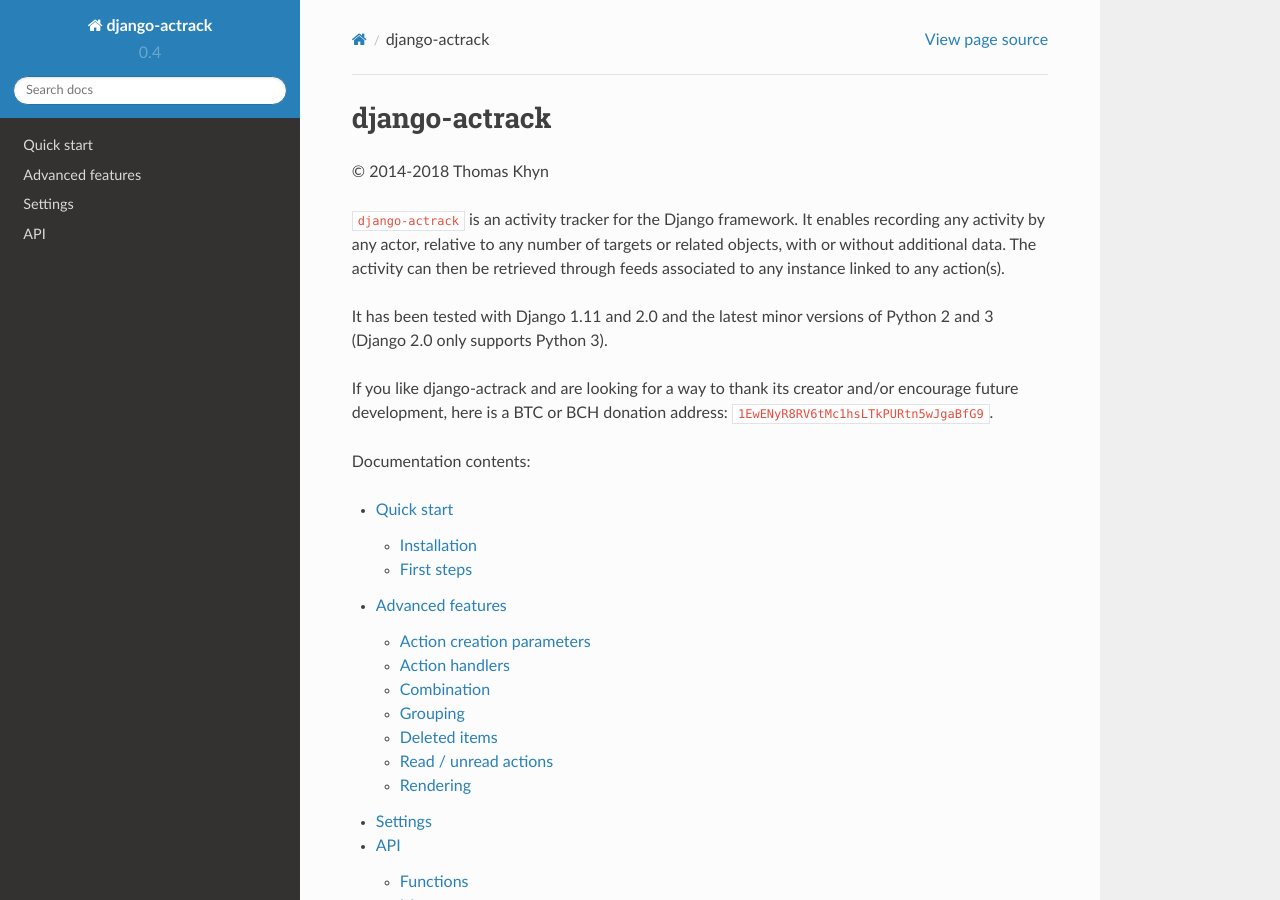
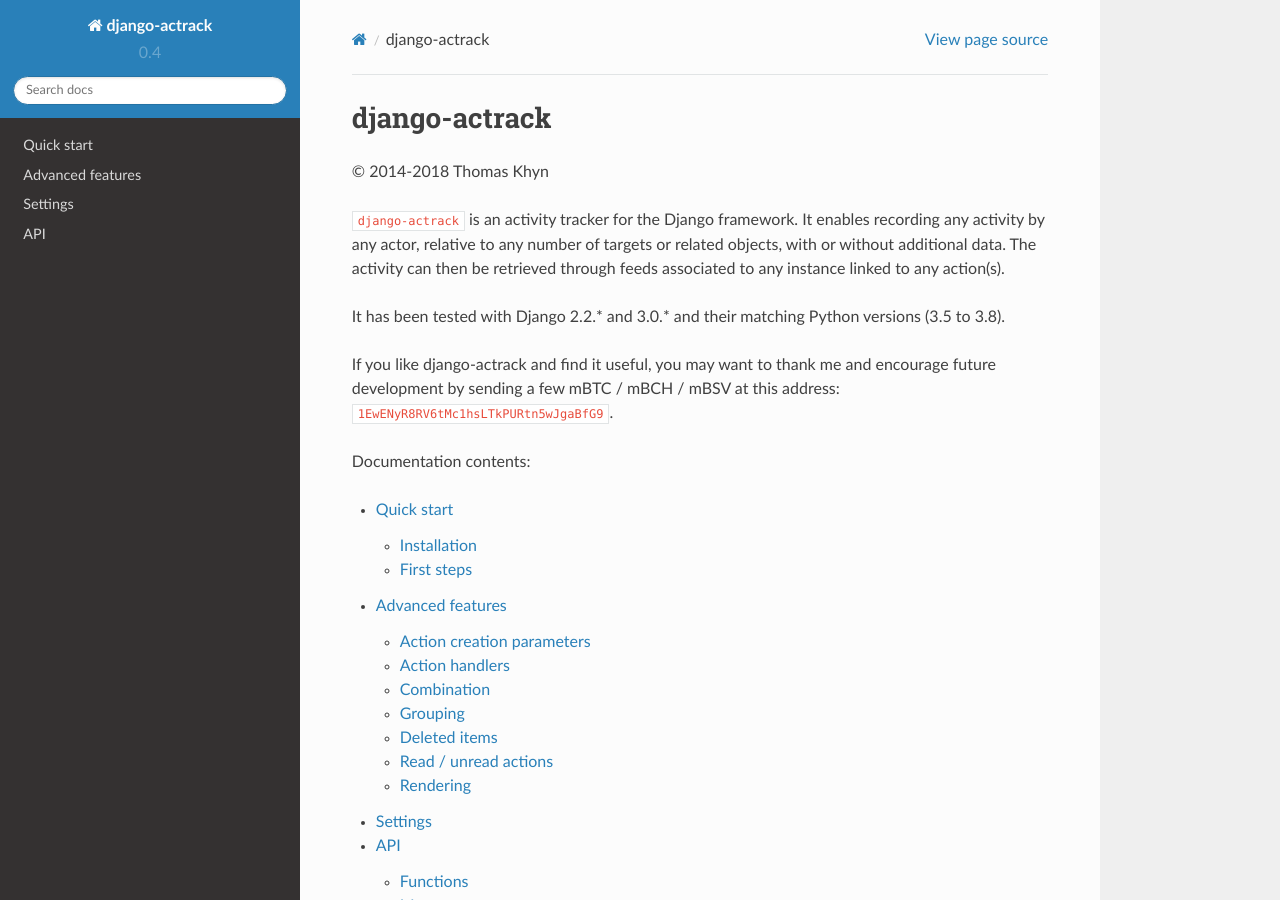
Before and after one commit to tkhyn/django-actrack, a Sphinx documentation site: the page built from doc/index.rst, in a window 1280 px wide and 900 px high. Built offline with Sphinx 7.4.7 and the Read the Docs theme 2.0.0, drawn with Linux system fonts in a browser that asks for light colours.

Commit message:
doc(readme): update supported version and donation paragraph

```diff
--- a/doc/index.rst
+++ b/doc/index.rst
@@ -10,11 +10,10 @@
 related objects, with or without additional data. The activity can then be
 retrieved through feeds associated to any instance linked to any action(s).
 
-It has been tested with Django 1.11 and 2.0 and the latest minor versions
-of Python 2 and 3 (Django 2.0 only supports Python 3).
+It has been tested with Django 2.2.* and 3.0.* and their matching Python versions (3.5 to 3.8).
 
-If you like django-actrack and are looking for a way to thank its creator and/or
-encourage future development, here is a BTC or BCH donation address:
+If you like django-actrack and find it useful, you may want to thank me and
+encourage future development by sending a few mBTC / mBCH / mBSV at this address:
 ``1EwENyR8RV6tMc1hsLTkPURtn5wJgaBfG9``.
 
 Documentation contents:
```
Also changed, not shown: README.rst (+3 -4 lines).
